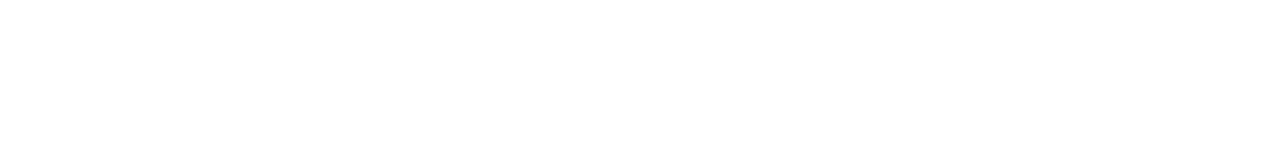
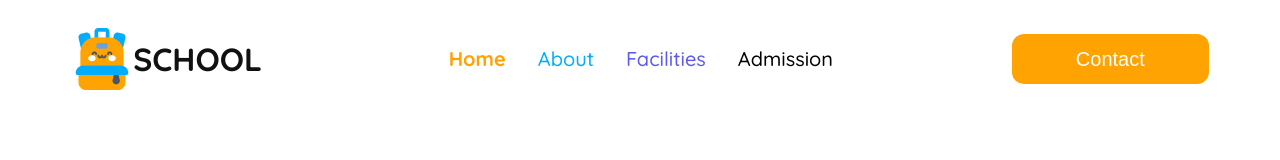
Before and after one commit to m11omayer/kids-school-web-a2, a plain HTML site: page index.html in a window 1280 px wide. Drawn offline with Linux system fonts and the light colour scheme.

Commit message:
added navigation section

```diff
--- a/index.html
+++ b/index.html
@@ -4,9 +4,40 @@
     <meta charset="UTF-8">
     <meta name="viewport" content="width=device-width, initial-scale=1.0">
     <link rel="stylesheet" href="styles/style.css">
+    <link rel="shortcut icon" href="styles/assets/logo.png" type="image/x-icon">
     <title>Kids School</title>
 </head>
-<body>
+<body class="font">
 
+    <header>
+        <nav>
+            <div class="nav-container flex">
+
+                <div class="nav-items flex">
+                    <img class="logo" src="styles/assets/logo.png" alt="">
+                    <h2 class="nav-school">SCHOOL</h2>
+                </div>
+
+                <div class="nav-items flex">
+                    <ul class="nav-item-name flex">
+                        <li class="item-1">Home</li>
+                        <li class="item item-2">About</li>
+                        <li class="item item-3">Facilities</li>
+                        <li class="item item-4">Admission</li>
+                    </ul>
+                </div>
+
+                <div class="nav-items flex">
+                    <button class="button-a button-primary item">Contact</button>
+                    <img class="nav-menu" src="styles/assets/icons8-menu-30.png" alt="">
+                </div>
+
+            </div>
+        </nav>
+    </header>
+
+
+    <main></main>
+    <footer></footer>
 </body>
 </html>
--- a/styles/style.css
+++ b/styles/style.css
@@ -0,0 +1,72 @@
+@import url('https://fonts.googleapis.com/css2?family=Quicksand:wght@300..700&display=swap');
+.font {
+  font-family: "Quicksand", serif;
+  font-optical-sizing: auto;
+  font-weight: 600;
+  font-style: normal;
+}
+/* -------shared style---------- */
+.flex{display: flex;}
+.button-primary{
+    padding: 10px;
+    width: 197px;
+    height: 50px;
+    border: none;
+    border-radius: 12px;
+}
+
+
+/* --------nav style------------- */
+.nav-container{
+    display: flex;
+    justify-content: space-between;
+    align-items: center;
+    width: 90%;
+    margin: 0 auto;
+    height: 102px;
+}
+.nav-item-name{
+    list-style: none;
+}
+.nav-items{
+    align-items: center;
+}
+.logo{
+    height: 62px;
+    width: 62px;
+}
+.nav-school{
+    color: rgb(17, 17, 17);
+    font-size: 32px;
+    font-weight: 700;
+}
+.item-1{
+    font-size: 20px;
+    font-weight: 700;
+    line-height: 30px;
+    color: rgb(254, 163, 1);
+}
+.item{
+    font-size: 20px;
+    font-weight: 500;
+    line-height: 30px;
+    margin-left: 32px;
+}
+.item-2{color: rgb(1, 172, 253); }
+.item-3{color: rgb(5, 212, 223);}
+.item-3{color: rgb(93, 88, 239);}
+.button-a{
+    background-color:rgb(254, 163, 1);
+    color: white;
+}
+.nav-menu{display: none;}
+/* --------nav style finish------------- */
+
+
+@media screen and (max-width: 576px) {
+     nav{border-bottom: 0.5px solid orange;}
+    .nav-school{display: none;}
+    .nav-item-name{display: none;}
+    .button-a{display: none;}
+    .nav-menu{display: block;}
+}
```
